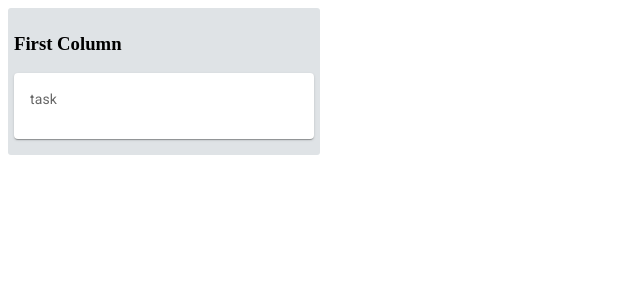
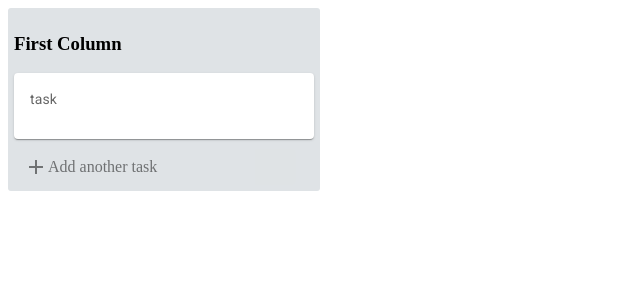
Before and after one commit to AlirezaEiji191379/ASD_Project_FrontEnd, a React (Create React App) app: page / in a window 1280 px wide. Shown: the top 300 px of the page, without its empty margins (0-640 px from the left). Built offline with nearby package versions, Linux system fonts and the light colour scheme.

Commit message:
Add a button for adding tasks to a column

```diff
--- /dev/null
+++ b/src/_components/ActionButton.js
@@ -0,0 +1,45 @@
+import Icon from "@mui/material/Icon";
+import React from "react";
+
+class ActionButton extends React.Component{
+    renderAddButton = () => {
+        const {column} = this.props;
+
+        const buttonText = column ? "Add another column" : "Add another task";
+        const buttonTextOpacity = column ? 1 : 0.5;
+        const buttonTextColor = column ? "white" : "inherit";
+        const buttonTextBackground = column ? "rgba(0,0,0,.15)" : "inherit";
+
+        return (
+            <div
+                style= {{
+                    ...styles.addButtonContainer,
+                    opacity: buttonTextOpacity,
+                    color: buttonTextColor,
+                    backgroundColor: buttonTextBackground
+                    }}
+            >
+                <Icon>add</Icon>
+                <p>{buttonText}</p>
+            </div>
+        )
+    }
+
+    render(){
+        return <this.renderAddButton />;
+    }
+}
+
+const styles = {
+    addButtonContainer:{
+        display: "flex",
+        alignItems: "center",
+        cursor: "pointer",
+        borderRadius: 3,
+        height: 36,
+        width: 272,
+        paddingLeft: 10
+    }
+}
+
+export default ActionButton;
--- a/src/_components/App.js
+++ b/src/_components/App.js
@@ -9,7 +9,7 @@ class App extends Component {
     return (
       <div className="App">
         <div style={styles.columnContainer}>
-          {columns && columns.map(column => <Column title={column.title} tasks= {column.tasks} />)}
+          {columns && columns.map(column => <Column key={column.id} title={column.title} tasks= {column.tasks} />)}
         </div>
       </div>
     );
--- a/src/_components/Column.js
+++ b/src/_components/Column.js
@@ -1,11 +1,13 @@
 import React from "react";
 import Task from "./Task";
+import ActionButton from "./ActionButton";
 
 const Column = ({title, tasks}) => {
     return(
         <div style= {styles.ColumnContainer}>
-        <h3>{title}</h3>
-        {tasks.map(task => <Task text={task.text} />)}
+            <h3>{title}</h3>
+            {tasks.map(task => <Task key={task.id} text={task.text} />)}
+            <ActionButton task/>
         </div>
     )
 }
```
